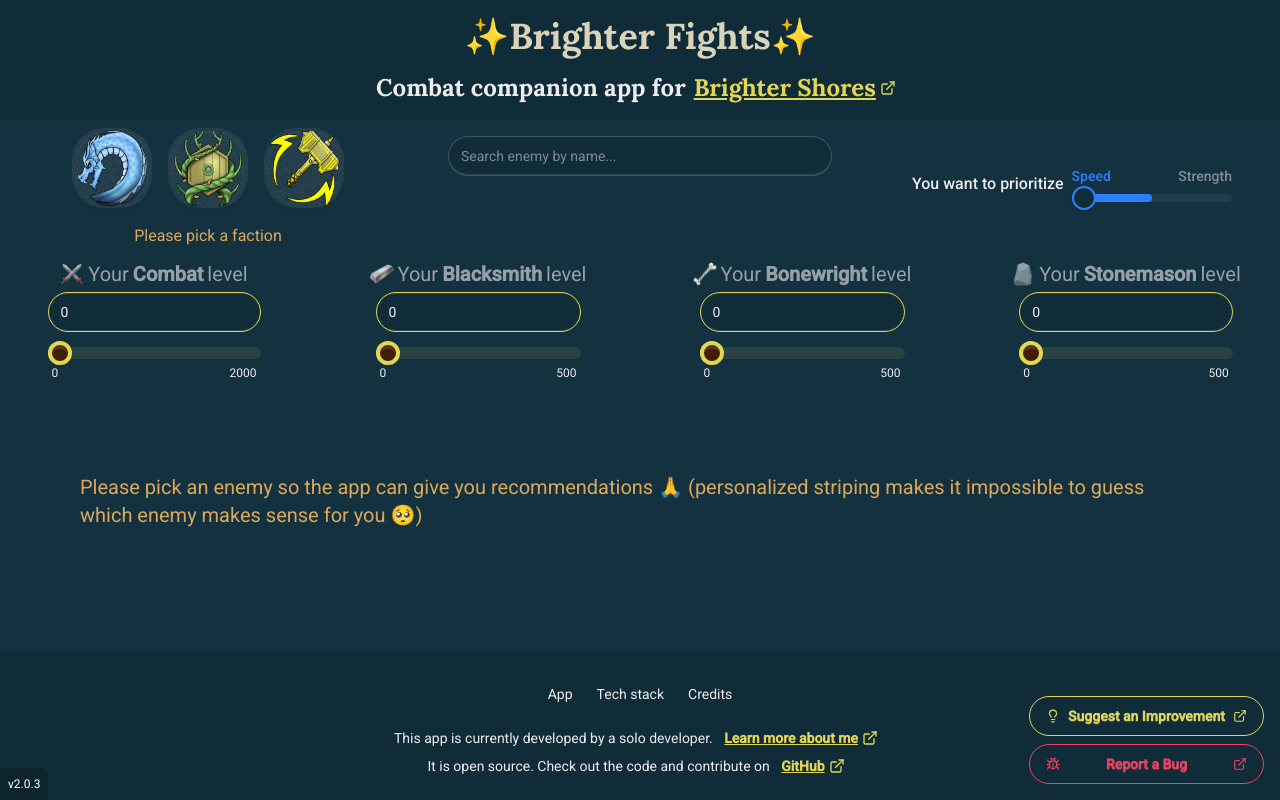
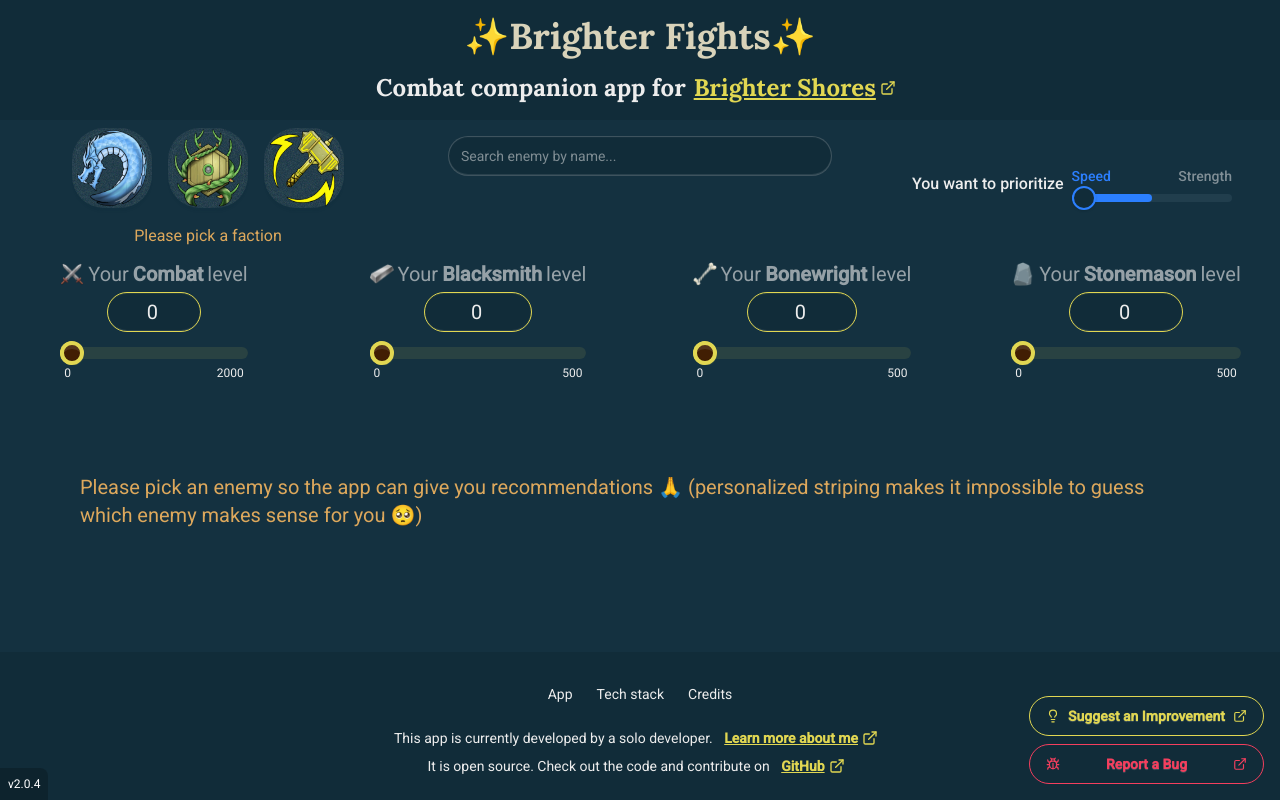
Before and after one commit to NadCAtarun/brighter-fights, a Next.js app: page / in a window 1280 px wide. Built offline with nearby package versions, Linux system fonts and the light colour scheme.

Commit message:
Refactor level selector layout for improved styling.
Centered the number input and adjusted its size, styling, and text alignment for better UX. Updated the package version to 2.0.4 to reflect these changes.

```diff
--- a/package.json
+++ b/package.json
@@ -1,6 +1,6 @@
 {
   "name": "brighter-fights",
-  "version": "2.0.3",
+  "version": "2.0.4",
   "private": true,
   "scripts": {
     "dev": "next dev --turbopack",
--- a/src/components/selectors/level-selector.tsx
+++ b/src/components/selectors/level-selector.tsx
@@ -20,19 +20,21 @@
         onChange: (e: ChangeEvent<HTMLInputElement>) => void
     }
 ) =>
-    <div className="px-2">
+    <>
+        <div className="flex justify-center">
             <input
                 id={`${props.profession}-level`}
                 type="number"
                 min={0}
                 max={props.max}
-            className="input input-bordered input-primary w-full mb-2"
+                className="input input-bordered input-primary w-1/2 mb-2 text-center text-xl"
                 value={props.value}
                 onChange={props.onChange}
             />
+        </div>
         <input
             type="range"
-            className="range range-primary w-full"
+            className="range range-primary"
             value={props.value}
             min={0}
             max={props.max}
@@ -42,7 +44,7 @@
             <span>0</span>
             <span>{props.max}</span>
         </div>
-    </div>
+    </>
 
 /**
  * Renders a label component for displaying the level of a specific profession.
```
Lines whose indentation alone changed are shown as unchanged.
